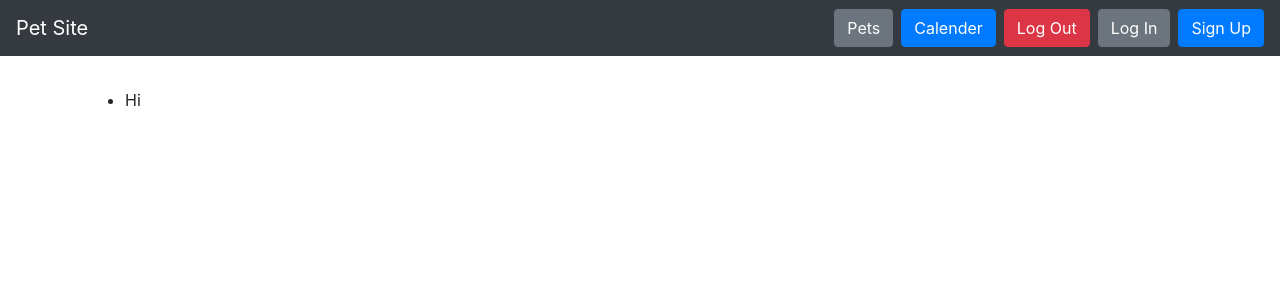
After one commit to alexbarksdale/bew-final, a Django app: page /calender/ in a window 1280 px wide. The commit adds this page. Shown: the top 300 px of the page. Run offline with Django 3.2, Linux system fonts and the light colour scheme; some libraries are stand-ins or nearby versions.

Commit message:
[Add] Calender route

```diff
--- /dev/null
+++ b/src/pets/templates/calender/calender_list.html
@@ -0,0 +1,17 @@
+{% extends "base.html" %}
+{% block content %}
+
+{% if request.user.is_authenticated %}
+    <a href="{% url 'pet-create-page' %}" class="btn btn-success">Create Appointment</a>
+{% endif %}
+
+<ul>
+    <li>Hi</li>
+    <!-- {% for pet in pets %} -->
+    <!-- <li> -->
+    <!--     <a href="{% url 'pet-detail-page' pet.id %}">{{pet.pet_name}}</a> -->
+    <!-- </li> -->
+    <!-- {% endfor %} -->
+</ul>
+
+{% endblock %}
--- a/src/pets/urls.py
+++ b/src/pets/urls.py
@@ -1,11 +1,11 @@
 from . import views
 from django.urls import path
-from pets.views import HomeView, PetCreateView, PetsListView, PetDetailView
+from pets.views import HomeView, PetCreateView, PetsListView, PetDetailView, CalenderView
 
 urlpatterns = [
     path('', HomeView.as_view(), name='home-page'),
     path('pets/', PetsListView.as_view(), name='pets-list-page'),
-    path('create/', PetCreateView.as_view(), name='pet-create-page'),
+    path('pet/create/', PetCreateView.as_view(), name='pet-create-page'),
     path('pets/<int:pet_id>/', PetDetailView.as_view(), name='pet-detail-page'),
-
+    path('calender/', CalenderView.as_view(), name='calender-list-page'),
 ]
--- a/src/pets/views.py
+++ b/src/pets/views.py
@@ -4,7 +4,7 @@ from django.views.generic.edit import CreateView
 from django.shortcuts import render
 from django.http import HttpResponse
 
-from pets.models import Pet
+from pets.models import Pet, Appointment
 
 
 class HomeView(ListView):
@@ -34,7 +34,17 @@ class PetsListView(ListView):
 class PetDetailView(DetailView):
     '''Render pet information'''
 
-    def get(self, request, pet_id):
-        return render(request, 'pet/pet_detail.html', {
+    def get(self, req, pet_id):
+        return render(req, 'pet/pet_detail.html', {
             'pet': Pet.objects.get(id=pet_id)
         })
+
+
+class CalenderView(ListView):
+    model = Appointment
+
+    def get(self, req):
+        calender = self.get_queryset().all()
+        return render(req, 'calender/calender_list.html', {
+            'calender': calender
+        })
--- a/src/templates/base.html
+++ b/src/templates/base.html
@@ -12,7 +12,7 @@
       <a class="navbar-brand" href="/">Pet Site</a>
       <form class="form-inline ml-auto">
         <a href="{% url 'pets-list-page' %}" class="btn btn-secondary ml-2">Pets</a>
-        <a href="" class="btn btn-primary ml-2">Calender</a>
+        <a href="{% url 'calender-list-page' %}" class="btn btn-primary ml-2">Calender</a>
         <a href="" class="btn btn-danger ml-2">Log Out</a>
         <a href="" class="btn btn-secondary ml-2">Log In</a>
         <a href="" class="btn btn-primary ml-2">Sign Up</a>
```
